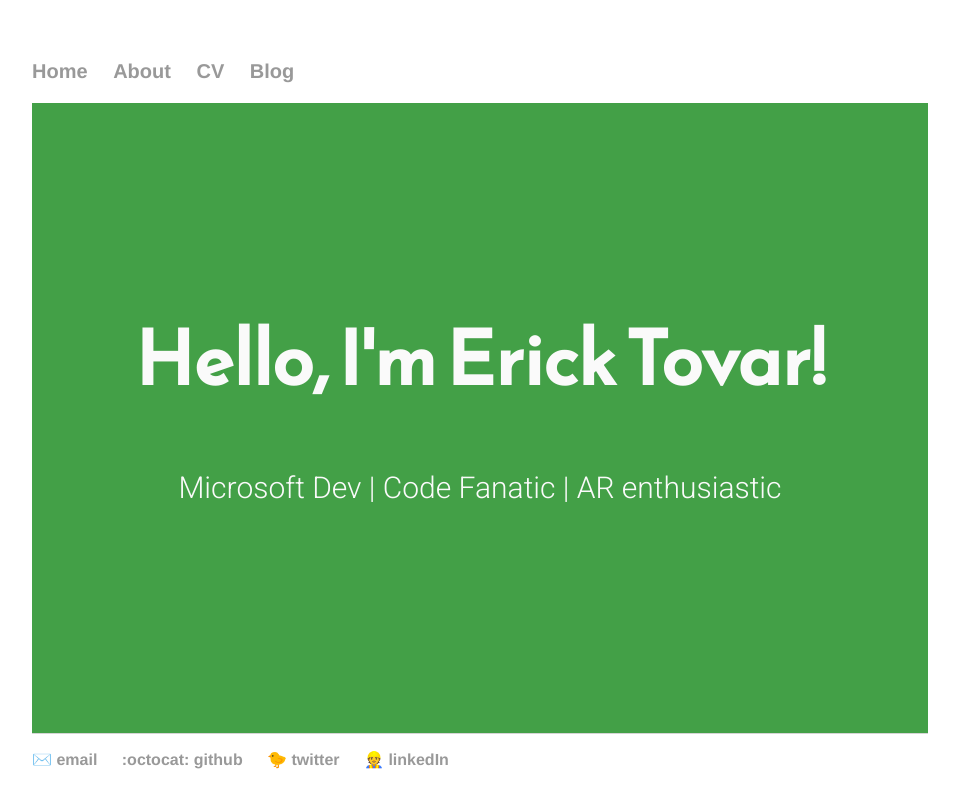
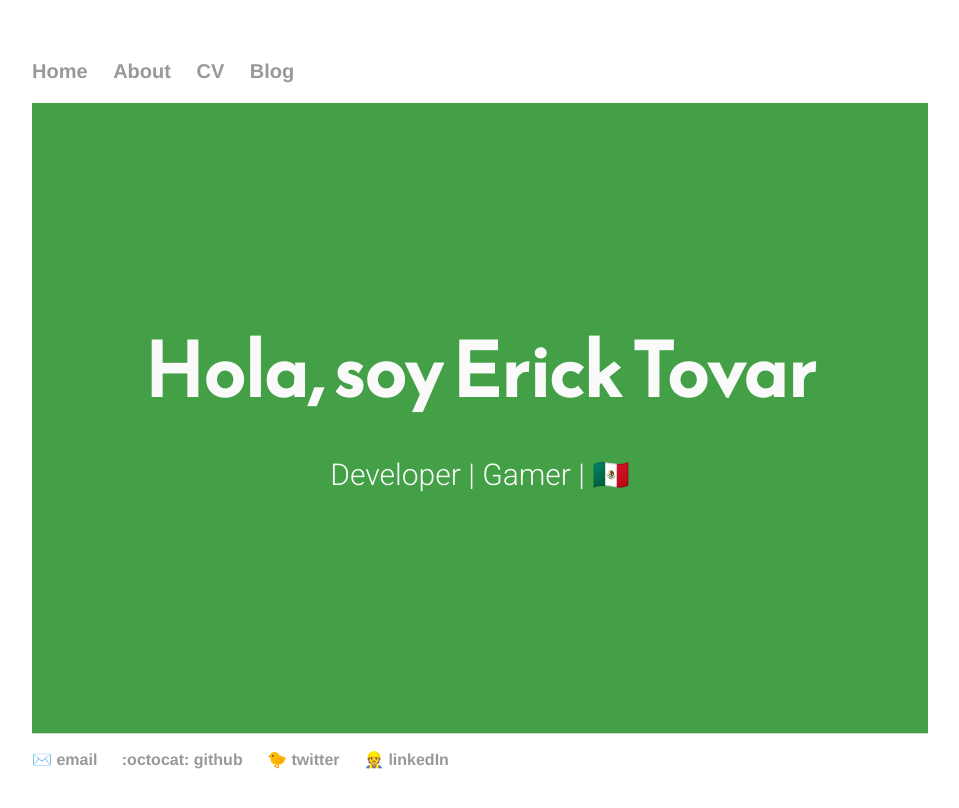
Before and after one commit to tovVAar/tovVAar.github.io, a Jekyll site: the page built from index.html, in a window 1280 px wide. Shown: the top 808 px of the page, without its empty margins (160-1119 px from the left). Built offline with Jekyll 4.4.1, drawn with Linux system fonts in a browser that asks for light colours; nearby versions of some CDN libraries; emoji names are drawn with the system emoji font.

Commit message:
calando emoji en un html

```diff
--- a/index.html
+++ b/index.html
@@ -4,7 +4,6 @@ title: Erick Tovar, developer and pizza maker
 ---
 
 <main>
-	<div class="intro">Hello, I'm Erick Tovar!</div>
-	<div class="icons-social"><i class="fas fa-luchador"></i></div>
-	<div class="tagline">Microsoft Dev | Code Fanatic | AR enthusiastic</div>
+	<div class="intro">Hola, soy Erick Tovar</div>
+	<div class="tagline">Developer | Gamer | :mexico:</div>
 </main>
```
